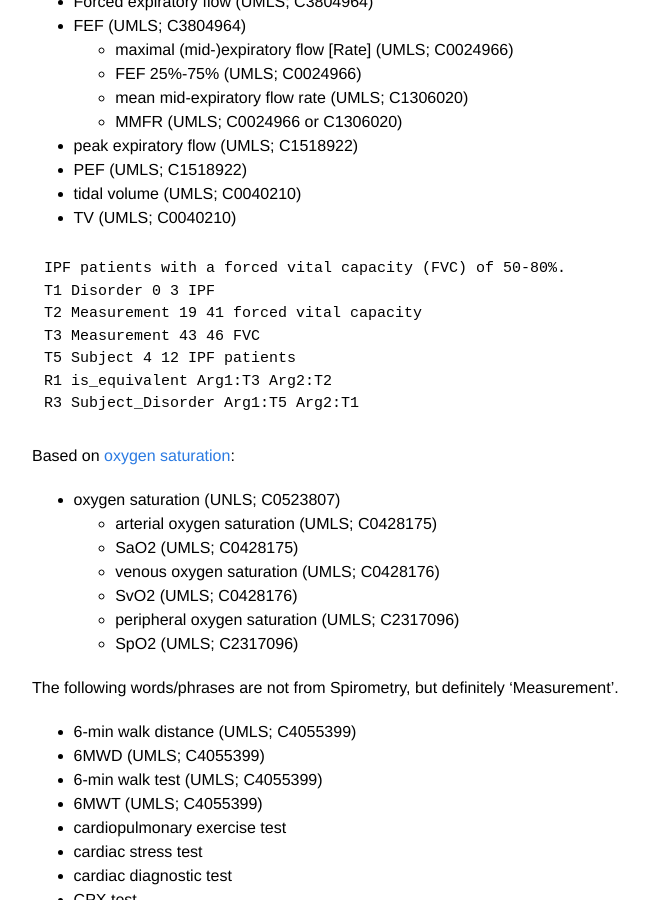
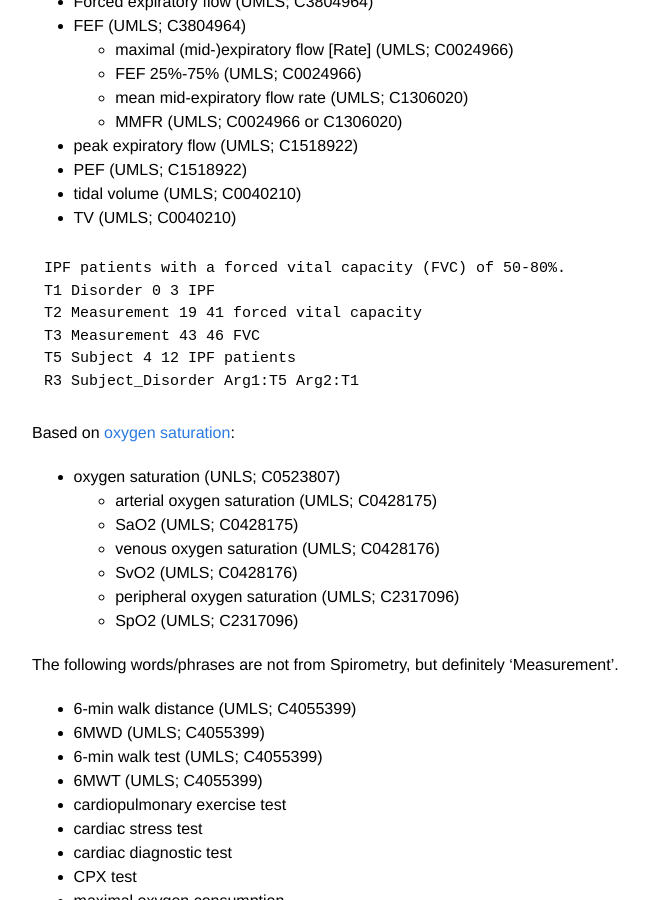
Before and after one commit to ezcatdb/molbiol_lung_corpus-guidelines, a Jekyll site: the page built from _entity/Measurement.md, in a window 1280 px wide and 900 px high, scrolled down 874 px. Shown: the whole window, without its empty margins (208-857 px from the left). Built offline with Jekyll 4.4.1, drawn with Linux system fonts in a browser that asks for light colours.

Commit message:
removed is_equivalent from sample sentence in _entity/Measurement.md

```diff
--- a/_entity/Measurement.md
+++ b/_entity/Measurement.md
@@ -52,7 +52,6 @@ T1 Disorder 0 3 IPF
 T2 Measurement 19 41 forced vital capacity
 T3 Measurement 43 46 FVC
 T5 Subject 4 12 IPF patients
-R1 is_equivalent Arg1:T3 Arg2:T2
 R3 Subject_Disorder Arg1:T5 Arg2:T1
 ~~~
 
```
